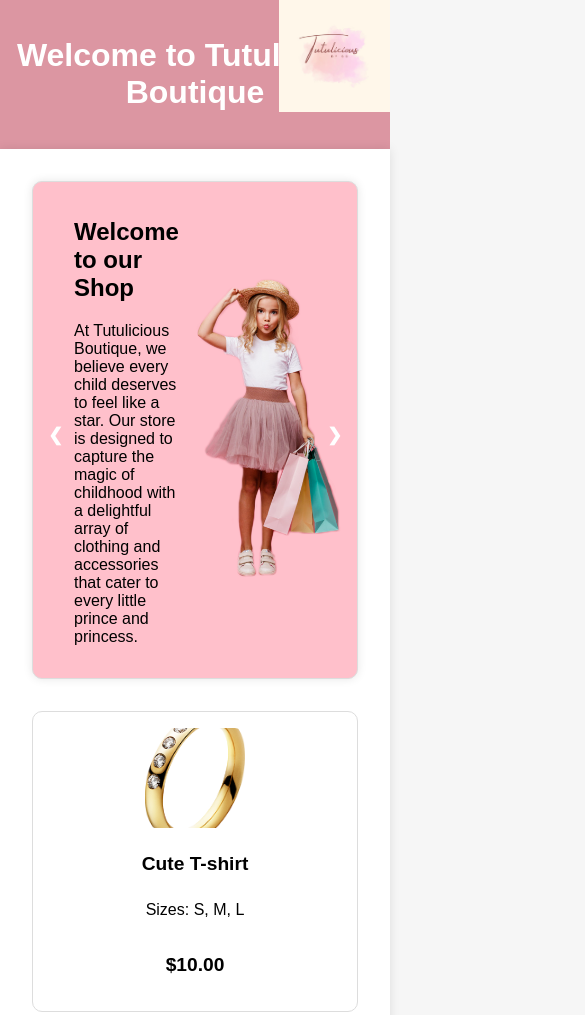
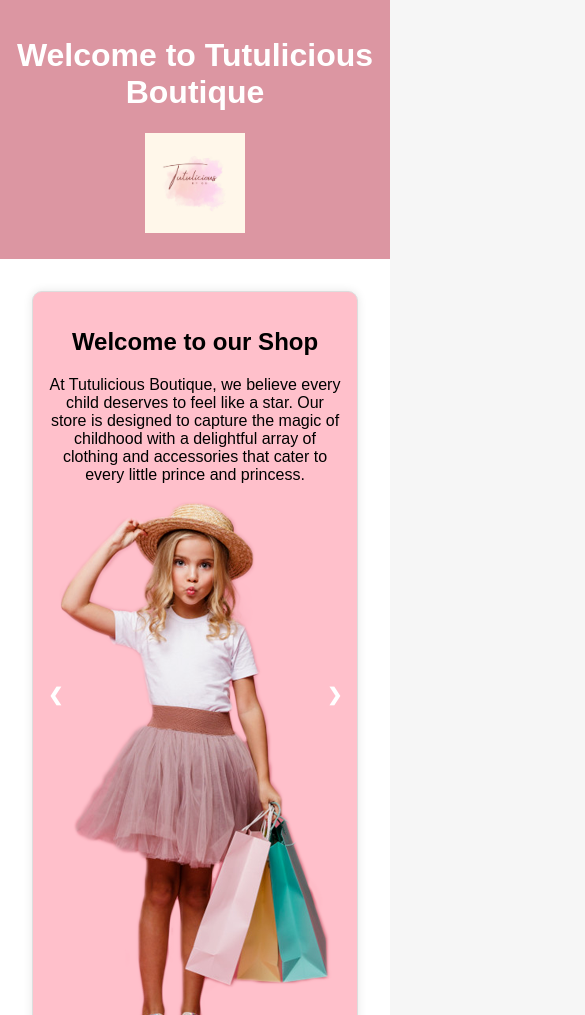
Before and after one commit to FallakhaKarim/Shopping-Site, a plain HTML site: page index.html in a window 390 px wide. Shown: the top 1015 px of the page, 585 px wide, since content can reach past the window. Drawn offline with Linux system fonts and the light colour scheme.

Commit message:
Responsive evreything works good

```diff
--- a/styles.css
+++ b/styles.css
@@ -10,14 +10,15 @@ header {
     color: white;
     padding: 1em 0;
     text-align: center;
+    position: relative;
 }
 
 .logo-image {
     position: absolute;
-    right: 0;
-    top: 0;
-    width: 111px;
-
+    right: 10px;
+    top: 10px;
+    width: 100px;
+    height: auto;
 }
 
 .wrapper {
@@ -109,8 +110,9 @@ header {
 
 /* Product image styling */
 .product img {
-    width: 100px;
-    height: 100px;
+    width: 100%;
+    max-width: 100px;
+    height: auto;
     border-radius: 10px;
     margin-bottom: 1em;
     object-fit: cover;
@@ -193,6 +195,7 @@ header {
 .modal-image {
     width: 200px;
     height: 200px;
+    height: auto;
     object-fit: cover;
     border-radius: 10px;
     margin-bottom: 1em;
@@ -223,3 +226,67 @@ footer p {
 footer > p {
     margin-left: 600px;
 }
+
+
+@media (max-width: 768px) {
+    header {
+        display: flex;
+        flex-direction: column;
+        align-items: center;
+    }
+
+    .logo-image {
+        position: static;
+        margin-bottom: 10px;
+    }
+
+    .intro-box {
+        flex-direction: column;
+        text-align: center;
+    }
+
+    .intro-text {
+        padding: 0;
+    }
+
+    .intro-image img {
+        max-width: 100%;
+        height: auto;
+    }
+
+    footer {
+        flex-direction: column;
+        text-align: center;
+    }
+
+    footer > p {
+        margin-left: 0;
+    }
+
+    footer .contact-us {
+        order: 1;
+        margin: 0;
+    }
+}
+
+@media (max-width: 480px) {
+    .intro-box {
+        padding: 1em;
+    }
+
+    .product img {
+        max-width: 80px;
+    }
+
+    .modal-content {
+        width: 90%;
+        padding: 10px;
+        margin: 20px 10px; /* Add margin to prevent it from being too close to the edges */
+        top: 50px; /* Adjust this value to elevate the modal */
+
+    }
+
+    .modal-image {
+        max-width: 150px;
+    }
+}
```
